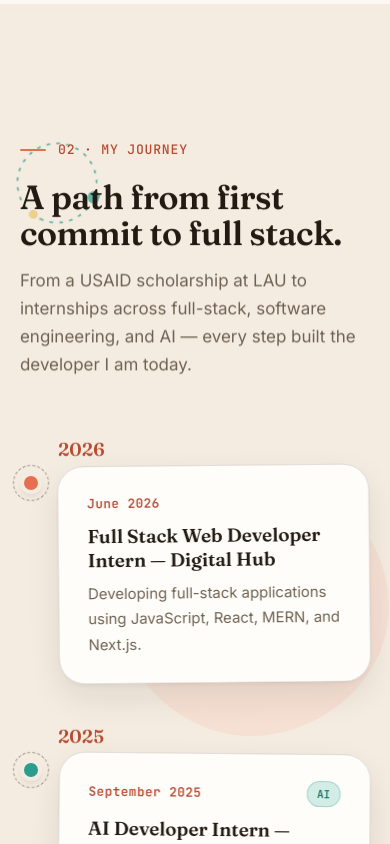
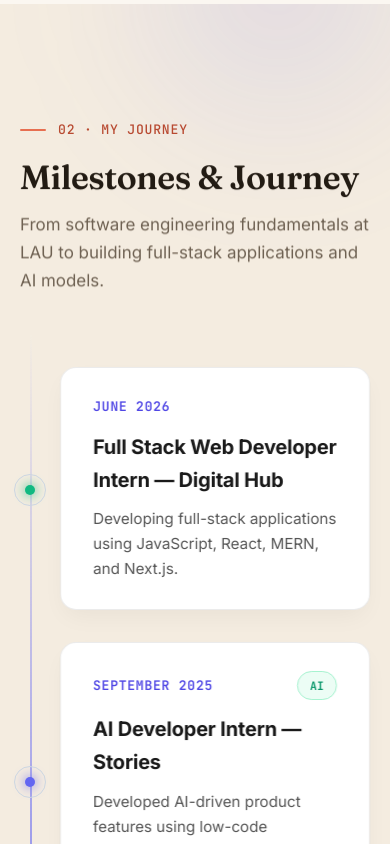
Before and after one commit to nireezalsweidan/My-Portfolio, a React (Vite) app: page / in a window 390 px wide. Shown: the part 3080-3924 px from the top of the page. Built offline with nearby package versions, Linux system fonts and the light colour scheme.

Commit message:
updated journey timeline style

```diff
--- a/src/data/skills.js
+++ b/src/data/skills.js
@@ -44,7 +44,6 @@ export const skills = [
       'Git & version control',
       'Clear communication',
       'Adapting to feedback',
-      'Proactive collaboration',
       'Team-oriented mindset',
     ],
   },
--- a/src/sections/About.jsx
+++ b/src/sections/About.jsx
@@ -79,7 +79,7 @@ export default function About() {
               </div>
 
               <ul className="about-facts">
-                <Fact label="Basis" value="Beirut, Lebanon" />
+                <Fact label="Basis" value="Tripoli, Lebanon" />
                 <Fact label="Degree" value="B.S. Computer Science" />
                 <Fact label="Scholarship" value="USAID Scholar" />
                 <Fact label="Focus" value="Full Stack · AI" />
--- a/src/sections/Journey.jsx
+++ b/src/sections/Journey.jsx
@@ -2,53 +2,19 @@ import { useEffect, useRef } from 'react';
 import Reveal from '../components/Reveal';
 import SectionTitle from '../components/SectionTitle';
 import { journey } from '../data/journey';
-import { Blob, Orbit, Sparkle, Star } from '../components/Doodles';
-import { WavyDivider } from '../components/Doodles';
-
-function TimelinePath() {
-  const ref = useRef(null);
-
-  useEffect(() => {
-    const el = ref.current;
-    if (!el) return undefined;
-    const observer = new IntersectionObserver(
-      (entries) => {
-        entries.forEach((entry) => {
-          if (entry.isIntersecting) {
-            entry.target.classList.add('is-visible');
-            observer.unobserve(entry.target);
-          }
-        });
-      },
-      { threshold: 0.15 }
-    );
-    observer.observe(el);
-    return () => observer.disconnect();
-  }, []);
-
-  return (
-    <svg className="journey-line" ref={ref} viewBox="0 0 200 1200" preserveAspectRatio="none" aria-hidden="true">
-      <path
-        className="stroke-draw"
-        d="M100 0c80 90-80 150 0 240s-80 150 0 240 80 150 0 240-80 150 0 240 80 150 0 240"
-        fill="none"
-        stroke="var(--line-strong)"
-        strokeWidth="3"
-        strokeDasharray="10 12"
-        strokeLinecap="round"
-      />
-    </svg>
-  );
-}
 
 function Milestone({ item, index }) {
-  const year = item.date.split(' ')[1];
+  const year = item.date.split(' ')[1] || item.date;
   const even = index % 2 === 0;
   const side = even ? 'left' : 'right';
 
   return (
     <div className={`journey-item journey-item-${side}`}>
-      <Reveal variant={even ? 'left' : 'right'} className={`journey-card-wrap ${even ? 'journey-card-wrap-left' : 'journey-card-wrap-right'}`}>
+      {/* Card Content */}
+      <Reveal
+        variant={even ? 'left' : 'right'}
+        className={`journey-card-wrap ${even ? 'journey-card-wrap-left' : 'journey-card-wrap-right'}`}
+      >
         <article className="journey-card">
           <header className="journey-card-head">
             <span className="journey-card-date">{item.date}</span>
@@ -59,11 +25,16 @@ function Milestone({ item, index }) {
         </article>
       </Reveal>
 
+      {/* Center Node Indicator */}
       <div className="journey-node" aria-hidden="true">
         <span className="journey-node-ring" />
-        <span className="journey-node-core" style={{ background: index === 0 ? 'var(--coral)' : 'var(--teal)' }} />
+        <span
+          className="journey-node-core"
+          style={{ '--accent-color': index === 0 ? '#10b981' : '#6366f1' }}
+        />
       </div>
 
+      {/* Large Backdrop Year Display */}
       <Reveal
         variant="up"
         delay={0.1}
@@ -80,34 +51,25 @@ function Milestone({ item, index }) {
 export default function Journey() {
   return (
     <section id="journey" className="section journey">
-      <div className="section-divider-wave top">
-        <WavyDivider fill="var(--bg-soft)" />
-      </div>
-
+      {/* Subtle Background Glow Elements */}
       <div className="journey-bg" aria-hidden="true">
-        <Blob className="journey-blob" color="var(--coral-pale)" />
-        <Orbit className="journey-orbit spin-slow" />
-        <Star className="journey-star floaty" />
-        <Sparkle className="journey-sparkle floaty-soft" color="var(--sand)" />
+        <div className="journey-glow-top" />
+        <div className="journey-glow-bottom" />
       </div>
 
       <div className="container">
         <SectionTitle
           kicker="02 · My Journey"
-          title="A path from first commit to full stack."
-          sub="From a USAID scholarship at LAU to internships across full-stack, software engineering, and AI — every step built the developer I am today."
+          title="Milestones & Journey"
+          sub="From software engineering fundamentals at LAU to building full-stack applications and AI models."
         />
 
         <div className="journey-track">
-          <TimelinePath />
+          <div className="journey-line" aria-hidden="true" />
           {journey.map((item, i) => (
-            <Milestone key={item.date} item={item} index={i} />
+            <Milestone key={item.date + i} item={item} index={i} />
           ))}
         </div>
-      </div>
-
-      <div className="section-divider-wave bottom">
-        <WavyDivider fill="var(--bg)" />
       </div>
     </section>
   );
--- a/src/styles/about.css
+++ b/src/styles/about.css
@@ -96,7 +96,6 @@
   border-radius: var(--radius-lg);
   box-shadow: var(--shadow-md);
   padding: 1.8rem;
-  transform: rotate(1.2deg);
   transition: transform 0.45s var(--ease-out);
 }
 
--- a/src/styles/journey.css
+++ b/src/styles/journey.css
@@ -1,196 +1,176 @@
+/* ==========================================================================
+   Modern Tech Journey Section
+   ========================================================================== */
+
 .journey {
-  background: var(--bg-soft);
-  padding-block: calc(var(--section-pad) + 40px);
+  position: relative;
+  background: var(--bg-soft, #0b0f17);
+  padding-block: calc(var(--section-pad, 80px) + 20px);
+  overflow: hidden;
 }
 
+/* Ambient Background Glows */
 .journey-bg {
   position: absolute;
   inset: 0;
   pointer-events: none;
+  z-index: 0;
 }
 
-.journey-blob {
+.journey-glow-top {
   position: absolute;
-  right: -6%;
-  top: 20%;
-  width: 320px;
-  opacity: 0.6;
+  top: -10%;
+  left: 20%;
+  width: 400px;
+  height: 400px;
+  background: radial-gradient(circle, rgba(99, 102, 241, 0.15) 0%, rgba(0, 0, 0, 0) 70%);
+  filter: blur(60px);
 }
 
-.journey-orbit {
+.journey-glow-bottom {
   position: absolute;
-  left: 3%;
-  top: 6%;
-  width: 90px;
-  opacity: 0.7;
-}
-
-.journey-star {
-  position: absolute;
-  right: 8%;
-  bottom: 10%;
-  width: 26px;
-}
-
-.journey-sparkle {
-  position: absolute;
-  left: 10%;
-  bottom: 22%;
-  width: 40px;
+  bottom: -10%;
+  right: 15%;
+  width: 500px;
+  height: 500px;
+  background: radial-gradient(circle, rgba(16, 185, 129, 0.12) 0%, rgba(0, 0, 0, 0) 70%);
+  filter: blur(80px);
 }
 
 .journey-track {
   position: relative;
   display: flex;
   flex-direction: column;
-  gap: clamp(2.6rem, 6vw, 4.5rem);
-  padding-block: 1rem;
+  gap: 3.5rem;
+  padding-block: 2rem;
+  z-index: 1;
 }
 
+/* Center Glow Line */
 .journey-line {
   position: absolute;
   left: 50%;
   top: 0;
   bottom: 0;
   width: 2px;
-  height: 100%;
   transform: translateX(-50%);
+  background: linear-gradient(
+    180deg,
+    rgba(255, 255, 255, 0.05) 0%,
+    var(--line-accent, #6366f1) 50%,
+    rgba(255, 255, 255, 0.05) 100%
+  );
   z-index: 0;
 }
 
-.journey-line svg {
-  width: 200px;
-  height: 100%;
-}
-
-.stroke-draw.is-visible {
-  animation: draw-stroke 3s var(--ease-out) forwards;
-}
-
+/* Timeline Row Layout */
 .journey-item {
   position: relative;
   display: grid;
-  grid-template-columns: 1fr 56px 1fr;
+  grid-template-columns: 1fr 60px 1fr;
   align-items: center;
   z-index: 1;
 }
 
+/* Node Styling */
 .journey-node {
   position: relative;
   justify-self: center;
-  width: 22px;
-  height: 22px;
-  display: grid;
-  place-items: center;
+  width: 20px;
+  height: 20px;
+  display: flex;
+  align-items: center;
+  justify-content: center;
+  grid-column: 2;
+  grid-row: 1;
 }
 
 .journey-node-ring {
   position: absolute;
-  inset: -7px;
+  inset: -6px;
   border-radius: 50%;
-  border: 1.5px dashed var(--ink-faint);
-  animation: spin-slow 18s linear infinite;
+  border: 1px solid #cbd5e1;
+  transition: all 0.4s ease;
 }
 
 .journey-node-core {
-  width: 14px;
-  height: 14px;
+  width: 10px;
+  height: 10px;
   border-radius: 50%;
-  box-shadow: 0 0 0 4px var(--bg-soft), 0 4px 10px rgba(34, 27, 19, 0.2);
+  background: var(--accent-color, #6366f1);
+  box-shadow: 0 0 12px var(--accent-color, #6366f1);
+  transition: transform 0.3s ease;
 }
 
-.journey-card {
-  background: var(--card);
-  border: 1px solid var(--line);
-  border-radius: var(--radius-lg);
-  box-shadow: var(--shadow-md);
-  padding: 1.6rem 1.8rem;
-  transition: transform 0.4s var(--ease-out), box-shadow 0.4s var(--ease-out);
-  position: relative;
+.journey-item:hover .journey-node-ring {
+  border-color: var(--accent-color, #6366f1);
+  transform: scale(1.2);
 }
 
-.journey-card-wrap-left .journey-card {
-  transform: rotate(-0.6deg);
+.journey-item:hover .journey-node-core {
+  transform: scale(1.3);
 }
 
-.journey-card-wrap-right .journey-card {
-  transform: rotate(0.6deg);
+/* Modern Card Layout */
+.journey-card {
+  background: #ffffff; /* Solid white card for crisp contrast against cream bg */
+  border: 1px solid rgba(0, 0, 0, 0.08);
+  border-radius: 16px;
+  padding: 1.75rem 2rem;
+  box-shadow: 0 10px 25px -5px rgba(0, 0, 0, 0.05);
+  transition: all 0.3s cubic-bezier(0.16, 1, 0.3, 1);
 }
 
 .journey-card:hover {
-  transform: rotate(0deg) translateY(-5px);
-  box-shadow: var(--shadow-lg);
+  transform: translateY(-4px);
+  border-color: rgba(0, 0, 0, 0.15);
+  box-shadow: 0 18px 35px -10px rgba(0, 0, 0, 0.08);
 }
 
 .journey-card-head {
   display: flex;
   align-items: center;
   justify-content: space-between;
-  gap: 0.6rem;
-  margin-bottom: 0.7rem;
+  gap: 1rem;
+  margin-bottom: 0.8rem;
 }
 
 .journey-card-date {
-  font-family: var(--font-mono);
-  font-size: 0.8rem;
-  font-weight: 600;
-  color: var(--coral-deep);
-  letter-spacing: 0.03em;
+  font-family: var(--font-mono, monospace);
+  font-size: 0.825rem;
+  font-weight: 700;
+  letter-spacing: 0.05em;
+  color: #4f46e5; /* Vibrant indigo accent */
+  text-transform: uppercase;
 }
 
+/* Badge Accent */
 .journey-badge {
-  font-family: var(--font-mono);
-  font-size: 0.7rem;
+  font-family: var(--font-mono, monospace);
+  font-size: 0.725rem;
   font-weight: 600;
-  color: var(--teal-deep);
-  background: var(--teal-pale);
-  border: 1px solid rgba(42, 157, 143, 0.3);
-  padding: 0.2rem 0.6rem;
-  border-radius: 999px;
-  white-space: nowrap;
+  color: #059669; /* Rich emerald green */
+  background: #ecfdf5;
+  border: 1px solid #a7f3d0;
+  padding: 0.25rem 0.75rem;
+  border-radius: 9999px;
 }
 
 .journey-card-title {
-  font-family: var(--font-display);
-  font-size: 1.18rem;
-  font-weight: 600;
-  line-height: 1.3;
+  font-size: 1.25rem;
+  font-weight: 700;
+  color: #1a1a1a; /* Dark charcoal/black for maximum readability */
+  letter-spacing: -0.01em;
 }
 
 .journey-card-desc {
-  margin-top: 0.5rem;
-  font-size: 0.93rem;
-  line-height: 1.7;
-  color: var(--ink-soft);
+  margin-top: 0.6rem;
+  font-size: 0.95rem;
+  line-height: 1.65;
+  color: #555555; /* Medium dark slate gray */
 }
 
-.journey-year-wrap {
-  justify-self: stretch;
-}
-
-.journey-year-wrap-left {
-  text-align: right;
-  padding-right: 1.2rem;
-}
-
-.journey-year-wrap-right {
-  text-align: left;
-  padding-left: 1.2rem;
-}
-
-.journey-year {
-  font-family: var(--font-display);
-  font-style: italic;
-  font-weight: 600;
-  font-size: clamp(1.9rem, 3.4vw, 2.7rem);
-  color: var(--ink-faint);
-  transition: color 0.4s var(--ease-out);
-}
-
-.journey-item:hover .journey-year {
-  color: var(--coral-deep);
-}
-
+/* Alignment & Positions */
 .journey-card-wrap-left {
   grid-column: 1;
   grid-row: 1;
@@ -201,69 +181,66 @@
   grid-row: 1;
 }
 
-.journey-node {
-  grid-column: 2;
-  grid-row: 1;
-}
-
 .journey-year-wrap-left {
   grid-column: 3;
   grid-row: 1;
+  text-align: left;
+  padding-left: 2rem;
 }
 
 .journey-year-wrap-right {
   grid-column: 1;
   grid-row: 1;
+  text-align: right;
+  padding-right: 2rem;
 }
+
+.journey-year {
+  font-family: var(--font-display, serif);
+  font-size: clamp(2rem, 4vw, 3.5rem);
+  font-weight: 800;
+  letter-spacing: -0.03em;
+  color: rgba(0, 0, 0, 0.35); /* Dark subtle transparency */
+  transition: color 0.3s ease;
+}
+
+.journey-item:hover .journey-year {
+  color: rgba(0, 0, 0, 0.55);
+}
+
+/* ==========================================================================
+   Mobile Responsive Adjustments
+   ========================================================================== */
 
 @media (max-width: 800px) {
   .journey-track {
-    gap: 2.4rem;
+    gap: 2rem;
   }
 
   .journey-line {
-    left: 22px;
+    left: 10px;
     transform: none;
-    width: 2px;
-  }
-
-  .journey-line svg {
-    width: 2px;
   }
 
   .journey-item {
-    grid-template-columns: 22px 1fr;
-    align-items: start;
-    gap: 0 1rem;
+    grid-template-columns: 20px 1fr;
+    gap: 0 1.25rem;
   }
 
   .journey-node {
     grid-column: 1;
-    grid-row: 2;
-    margin-top: 0.4rem;
+    grid-row: 1;
+    margin-top: 0.2rem;
   }
 
   .journey-card-wrap-left,
   .journey-card-wrap-right {
     grid-column: 2;
-    grid-row: 2;
+    grid-row: 1;
   }
 
   .journey-year-wrap-left,
   .journey-year-wrap-right {
-    grid-column: 2;
-    grid-row: 1;
-    text-align: left;
-    padding: 0;
-  }
-
-  .journey-year {
-    font-size: 1.15rem;
-    color: var(--coral-deep);
-    font-style: normal;
-  }
-
-  .journey-card {
-    transform: none;
+    display: none; /* Hidden on mobile for cleaner look */
   }
 }
--- a/src/styles/skills.css
+++ b/src/styles/skills.css
@@ -37,10 +37,6 @@
   grid-template-columns: repeat(2, 1fr);
   gap: 1.5rem;
   align-items: start;
-}
-
-.skill-reveal:nth-child(even) {
-  transform: translateY(2rem);
 }
 
 .skill-card {
```
